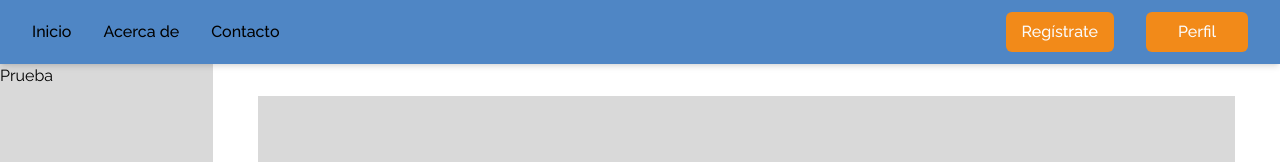
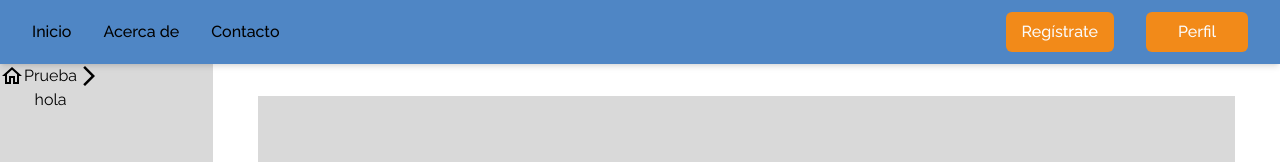
Before and after one commit to w1sec0d/ciclomart_frontend, a React (Vite) app: page /profile in a window 1280 px wide. Shown: the top 162 px of the page. Built offline with nearby package versions, Linux system fonts and the light colour scheme; no server answers.

Commit message:
Improve functionality of CardButton

```diff
--- a/package.json
+++ b/package.json
@@ -12,6 +12,10 @@
     "format:check": "prettier --check ."
   },
   "dependencies": {
+    "@emotion/react": "^11.14.0",
+    "@emotion/styled": "^11.14.0",
+    "@mui/icons-material": "^6.3.1",
+    "@mui/material": "^6.3.1",
     "@reduxjs/toolkit": "^2.5.0",
     "axios": "^1.7.9",
     "prop-types": "^15.8.1",
--- a/src/components/CardButton.jsx
+++ b/src/components/CardButton.jsx
@@ -2,8 +2,11 @@ import PropTypes from 'prop-types'
 import { twMerge } from 'tailwind-merge'
 import { useNavigate } from 'react-router'
 
+//-> Icons
+import ArrowForwardIosIcon from '@mui/icons-material/ArrowForwardIos'
+
 const CardButton = ({
-  modal = '1',
+  modal = 1,
   type = 'button',
   className = '',
   onClick = () => {},
@@ -24,13 +27,23 @@ const CardButton = ({
   return (
     <button
       type={type}
-      className={twMerge((className = ''), className)}
+      className={twMerge('flex flex-row', className)}
       onClick={handleClick}
       {...props}
     >
       {children}
+      <ArrowForwardIosIcon />
     </button>
   )
 }
 
+CardButton.propTypes = {
+  modal: PropTypes.number,
+  type: PropTypes.string,
+  className: PropTypes.string,
+  onClick: PropTypes.func,
+  to: PropTypes.string,
+  children: PropTypes.node.isRequired,
+}
+
 export default CardButton
--- a/src/pages/Profile.jsx
+++ b/src/pages/Profile.jsx
@@ -1,4 +1,7 @@
 import CardButton from '../components/CardButton'
+
+//-> Icons
+import HomeOutlinedIcon from '@mui/icons-material/HomeOutlined'
 
 const Profile = () => {
   return (
@@ -8,7 +11,11 @@ const Profile = () => {
       <div className="bg-lgray w-1/6 h-full">
         <ul>
           <CardButton to="/register">
-            <p>Prueba</p>
+            <HomeOutlinedIcon />
+            <div className="flex flex-col">
+              <p>Prueba</p>
+              <p>hola</p>
+            </div>
           </CardButton>
         </ul>
       </div>
```
Also changed, not shown: 1 other file (tests, documents, lock files or other folders).
